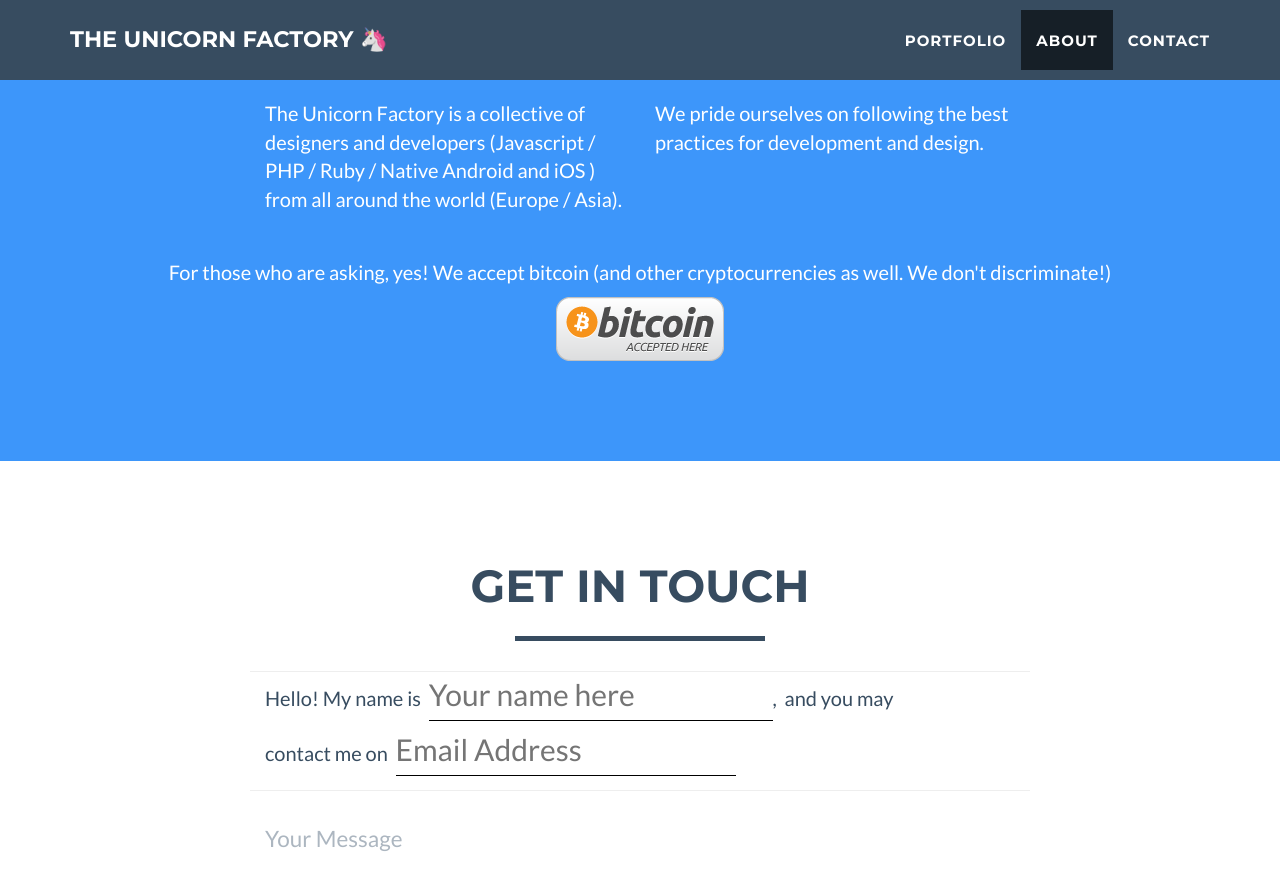
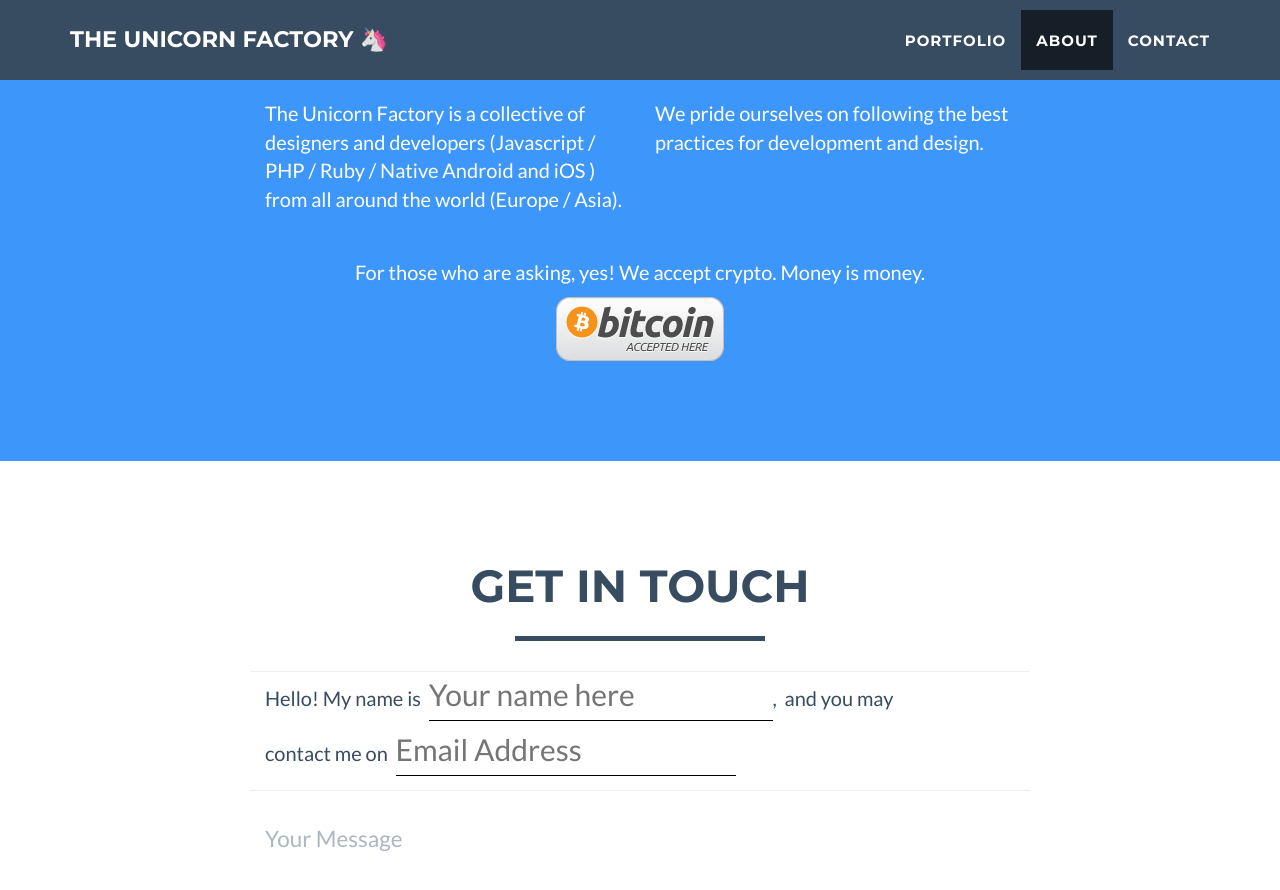
Before and after one commit to theunicornfactory/theunicornfactory.github.io, a Jekyll site: the page built from index.html, in a window 1280 px wide and 900 px high, scrolled down 1499 px. Shown: the top 890 px of the window. Built offline with Jekyll 4.4.1, drawn with Linux system fonts in a browser that asks for light colours.

Commit message:
We accept crypto

```diff
--- a/_includes/about.html
+++ b/_includes/about.html
@@ -21,7 +21,7 @@
             <div class="row">
               <div class="col-lg-12 text-center">
                 <p>
-                  For those who are asking, yes! We accept bitcoin (and other cryptocurrencies as well. We don't discriminate!)
+                  For those who are asking, yes! We accept crypto. Money is money.
                 </p>
                 <a href="https://bn2snfmfz4.execute-api.us-east-1.amazonaws.com/1"><img src="/img/BC_Rnd_64px.png" alt="Pay here with bitcoin" /></a>
               </div>
```
